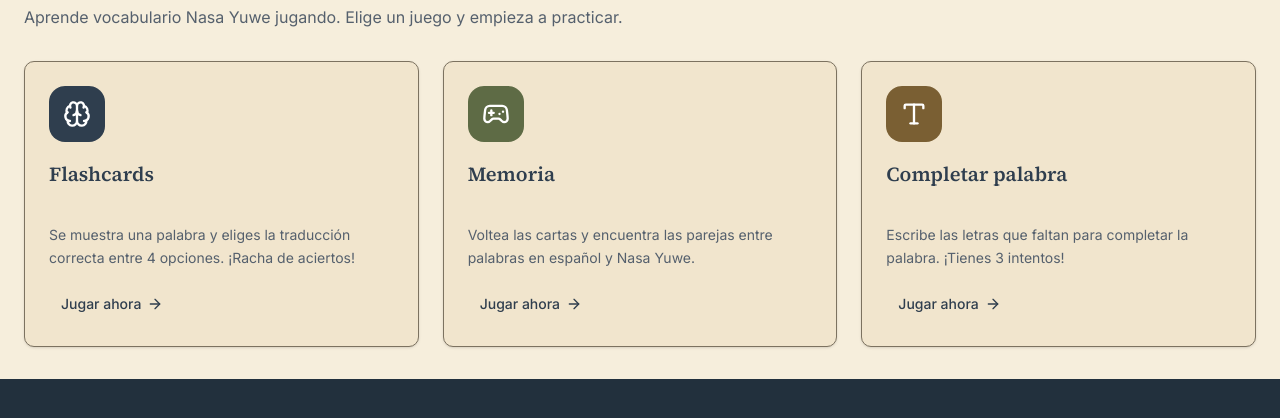
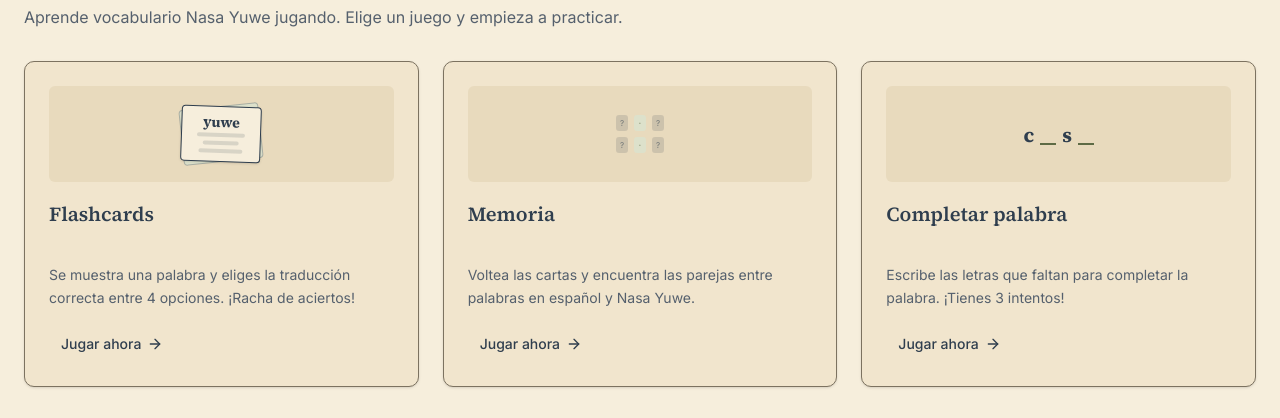
Before and after one commit to MalvarezU/DiccionarioNasa, a Next.js app: page /juegos in a window 1280 px wide. Shown: the part 168-586 px from the top of the page. Built offline with nearby package versions, Linux system fonts and the light colour scheme; no server answers; the database is empty.

Commit message:
feat(juegos): tiles con identidad + micro-interacciones
GameTile con 3 motivos CSS puros. Keyframes flash-correct/shake/match-pop con guard reduce. Clases condicionales en los 3 juegos. Textos, aria-labels y logica intactos.

```diff
--- a/src/app/juegos/page.tsx
+++ b/src/app/juegos/page.tsx
@@ -1,41 +1,40 @@
-import Link from "next/link"
-import { Gamepad2, Brain, Type, ArrowRight, Lock } from "lucide-react"
 import { NavBar } from "@/components/navbar"
 import { SiteFooter } from "@/components/site-footer"
 import { Breadcrumbs } from "@/components/breadcrumbs"
-import { Card, CardContent, CardHeader, CardTitle } from "@/components/ui/card"
-import { Button } from "@/components/ui/button"
-import { Badge } from "@/components/ui/badge"
+import { GameTile, type GameMotif } from "@/components/juegos/game-tile"
 
-const JUEGOS = [
+const JUEGOS: Array<{
+  href: string
+  motivo: GameMotif
+  title: string
+  description: string
+  locked: boolean
+}> = [
   {
     href: "/juegos/flashcards",
-    icon: Brain,
+    motivo: "flash",
     title: "Flashcards",
     description:
       "Se muestra una palabra y eliges la traducción correcta entre 4 opciones. ¡Racha de aciertos!",
-    color: "bg-primary",
     locked: false,
   },
   {
     href: "/juegos/memoria",
-    icon: Gamepad2,
+    motivo: "memory",
     title: "Memoria",
     description:
       "Voltea las cartas y encuentra las parejas entre palabras en español y Nasa Yuwe.",
-    color: "bg-secondary",
     locked: false,
   },
   {
     href: "/juegos/completar",
-    icon: Type,
+    motivo: "gaps",
     title: "Completar palabra",
     description:
       "Escribe las letras que faltan para completar la palabra. ¡Tienes 3 intentos!",
-    color: "bg-tertiary",
     locked: false,
   },
-] as const
+]
 
 export default function JuegosPage() {
   return (
@@ -59,68 +58,16 @@ export default function JuegosPage() {
 
         {/* Cards de juegos */}
         <div className="grid grid-cols-1 md:grid-cols-3 gap-6">
-          {JUEGOS.map((juego) => {
-            const Icon = juego.icon
-            const card = (
-              <Card
-                key={juego.href}
-                className={`transition-all ${
-                  juego.locked
-                    ? "opacity-60"
-                    : "group cursor-pointer hover:shadow-md hover:border-primary/40"
-                }`}
-              >
-                <CardHeader className="pb-3">
-                  <div className="flex items-start justify-between gap-3">
-                    <div
-                      className={`flex items-center justify-center w-14 h-14 rounded-2xl ${juego.color} mb-3`}
-                    >
-                      <Icon className="h-7 w-7 text-white" />
-                    </div>
-                    {juego.locked && (
-                      <Badge variant="outline" className="shrink-0 text-2xs">
-                        <Lock className="h-3 w-3 mr-1" />
-                        Próximamente
-                      </Badge>
-                    )}
-                  </div>
-                  <CardTitle className="text-xl font-serif">
-                    {juego.title}
-                  </CardTitle>
-                </CardHeader>
-                <CardContent>
-                  <p className="text-sm text-muted-foreground leading-relaxed">
-                    {juego.description}
-                  </p>
-                  {juego.locked ? (
-                    <Button
-                      disabled
-                      variant="outline"
-                      className="mt-4 gap-1.5 cursor-not-allowed"
-                    >
-                      <Lock className="h-4 w-4" />
-                      Próximamente
-                    </Button>
-                  ) : (
-                    <Button
-                      variant="ghost"
-                      className="mt-4 gap-1.5 px-0 text-primary hover:text-primary/80 hover:bg-transparent"
-                    >
-                      Jugar ahora
-                      <ArrowRight className="h-4 w-4" />
-                    </Button>
-                  )}
-                </CardContent>
-              </Card>
-            )
-            return juego.locked ? (
-              card
-            ) : (
-              <Link key={juego.href} href={juego.href}>
-                {card}
-              </Link>
-            )
-          })}
+          {JUEGOS.map((juego) => (
+            <GameTile
+              key={juego.href}
+              motivo={juego.motivo}
+              href={juego.href}
+              title={juego.title}
+              description={juego.description}
+              locked={juego.locked}
+            />
+          ))}
         </div>
       </main>
       <SiteFooter />
--- a/src/components/juegos/complete-word-game.tsx
+++ b/src/components/juegos/complete-word-game.tsx
@@ -251,7 +251,7 @@ export function CompleteWordGame({
           status === "correct"
             ? "border-[#5E6B45] bg-[#E3E6D2]"
             : status === "wrong"
-              ? "border-[#A44A3A] bg-[#F1DCD2]"
+              ? "border-[#A44A3A] bg-[#F1DCD2] anim-complete-wrong"
               : status === "failed"
                 ? "border-muted-foreground bg-muted/20"
                 : "border-primary/20"
--- a/src/components/juegos/flashcard-game.tsx
+++ b/src/components/juegos/flashcard-game.tsx
@@ -330,9 +330,9 @@ export function FlashcardGame({
               className={`h-auto min-h-11 py-5 text-lg font-medium transition-all focus-visible:ring-0 focus-visible:outline-2 focus-visible:outline-offset-2 focus-visible:outline-[#5E6B45] ${
                 showResult
                   ? isCorrect
-                    ? "border-[#5E6B45] bg-[#E3E6D2] text-[#4C5738]"
+                    ? "border-[#5E6B45] bg-[#E3E6D2] text-[#4C5738] anim-flash-correct"
                     : isSelected && !isCorrect
-                      ? "border-[#A44A3A] bg-[#F1DCD2] text-[#A44A3A]"
+                      ? "border-[#A44A3A] bg-[#F1DCD2] text-[#A44A3A] anim-flash-wrong"
                       : "opacity-50"
                   : "hover:border-primary hover:bg-primary/5"
               }`}
--- /dev/null
+++ b/src/components/juegos/game-tile.tsx
@@ -0,0 +1,144 @@
+import Link from "next/link"
+import { ArrowRight, Lock } from "lucide-react"
+import { Card, CardContent, CardHeader, CardTitle } from "@/components/ui/card"
+import { Button } from "@/components/ui/button"
+import { Badge } from "@/components/ui/badge"
+
+export type GameMotif = "flash" | "memory" | "gaps"
+
+/** Decorative mini illustration for a game tile. Pure CSS/divs, no assets. */
+export function GameMotifArt({ motivo }: { motivo: GameMotif }) {
+  if (motivo === "flash") {
+    return (
+      <div
+        aria-hidden="true"
+        className="relative flex items-center justify-center"
+      >
+        {/* Back card, tilted behind */}
+        <div className="absolute h-14 w-20 -rotate-6 rounded-md border border-primary/30 bg-secondary-container" />
+        {/* Front card: mini ivory flashcard with ghost option lines */}
+        <div className="relative flex h-14 w-20 rotate-2 flex-col items-center justify-center gap-1 rounded-md border border-primary bg-background px-2 shadow-sm transition-transform duration-200 group-hover:rotate-0">
+          <span className="font-serif text-sm font-bold leading-none text-primary">
+            yuwe
+          </span>
+          <span className="h-1 w-12 rounded-full bg-primary/15" />
+          <span className="h-1 w-9 rounded-full bg-primary/15" />
+          <span className="h-1 w-11 rounded-full bg-primary/15" />
+        </div>
+      </div>
+    )
+  }
+
+  if (motivo === "memory") {
+    // 3x2 mini grid: 2 flipped (olive mist) + 4 face-down (slate mist)
+    const cells: Array<{ flipped: boolean }> = [
+      { flipped: false },
+      { flipped: true },
+      { flipped: false },
+      { flipped: false },
+      { flipped: true },
+      { flipped: false },
+    ]
+    return (
+      <div aria-hidden="true" className="grid grid-cols-3 gap-1.5">
+        {cells.map((cell, i) =>
+          cell.flipped ? (
+            <span
+              key={i}
+              className="flex h-4 w-3 items-center justify-center rounded-[3px] bg-secondary-container text-[8px] leading-none text-secondary"
+            >
+              ·
+            </span>
+          ) : (
+            <span
+              key={i}
+              className="flex h-4 w-3 items-center justify-center rounded-[3px] bg-primary/15 text-[8px] leading-none text-primary/60"
+            >
+              ?
+            </span>
+          )
+        )}
+      </div>
+    )
+  }
+
+  // gaps: `c _ s _` with blanks as olive-underlined cells
+  return (
+    <div
+      aria-hidden="true"
+      className="flex items-end gap-1.5 font-serif text-[20px] font-bold leading-none text-primary"
+    >
+      <span>c</span>
+      <span className="inline-block h-[22px] w-4 border-b-2 border-secondary" />
+      <span>s</span>
+      <span className="inline-block h-[22px] w-4 border-b-2 border-secondary" />
+    </div>
+  )
+}
+
+interface GameTileProps {
+  motivo: GameMotif
+  href: string
+  title: string
+  description: string
+  locked?: boolean
+}
+
+/** Hub tile: 96px motif preview + title + description + play link. */
+export function GameTile({
+  motivo,
+  href,
+  title,
+  description,
+  locked = false,
+}: GameTileProps) {
+  const card = (
+    <Card
+      className={`h-full transition-all ${
+        locked
+          ? "opacity-60"
+          : "group cursor-pointer hover:shadow-md hover:border-primary/40"
+      }`}
+    >
+      <CardHeader className="pb-3">
+        {locked && (
+          <div className="flex justify-end">
+            <Badge variant="outline" className="shrink-0 text-2xs">
+              <Lock className="h-3 w-3 mr-1" />
+              Próximamente
+            </Badge>
+          </div>
+        )}
+        <div className="mb-3 flex h-24 items-center justify-center rounded-lg bg-surface-container-highest/50">
+          <GameMotifArt motivo={motivo} />
+        </div>
+        <CardTitle className="text-xl font-serif">{title}</CardTitle>
+      </CardHeader>
+      <CardContent>
+        <p className="text-sm text-muted-foreground leading-relaxed">
+          {description}
+        </p>
+        {locked ? (
+          <Button
+            disabled
+            variant="outline"
+            className="mt-4 gap-1.5 cursor-not-allowed"
+          >
+            <Lock className="h-4 w-4" />
+            Próximamente
+          </Button>
+        ) : (
+          <Button
+            variant="ghost"
+            className="mt-4 gap-1.5 px-0 text-primary hover:text-primary/80 hover:bg-transparent"
+          >
+            Jugar ahora
+            <ArrowRight className="h-4 w-4" />
+          </Button>
+        )}
+      </CardContent>
+    </Card>
+  )
+  if (locked) return card
+  return <Link href={href}>{card}</Link>
+}
--- a/src/components/juegos/memory-game.tsx
+++ b/src/components/juegos/memory-game.tsx
@@ -366,7 +366,7 @@ export function MemoryGame({ words: providedWords, initialPairs = 6 }: MemoryGam
               className={`relative aspect-[3/4] min-h-11 rounded-xl border-2 transition-all duration-300 focus-visible:outline-2 focus-visible:outline-offset-2 focus-visible:outline-[#5E6B45] ${
                 isFlipped
                   ? card.matched
-                    ? "border-[#5E6B45] bg-[#E3E6D2]"
+                    ? "border-[#5E6B45] bg-[#E3E6D2] anim-match-pop"
                     : "border-primary bg-primary/5"
                   : "border-muted-foreground/20 bg-muted/40 hover:border-primary/50 hover:bg-muted/60 cursor-pointer"
               }`}
```
Also changed, not shown: src/app/globals.css (+50 -0 lines), 1 other file (tests, documents, lock files or other folders).
